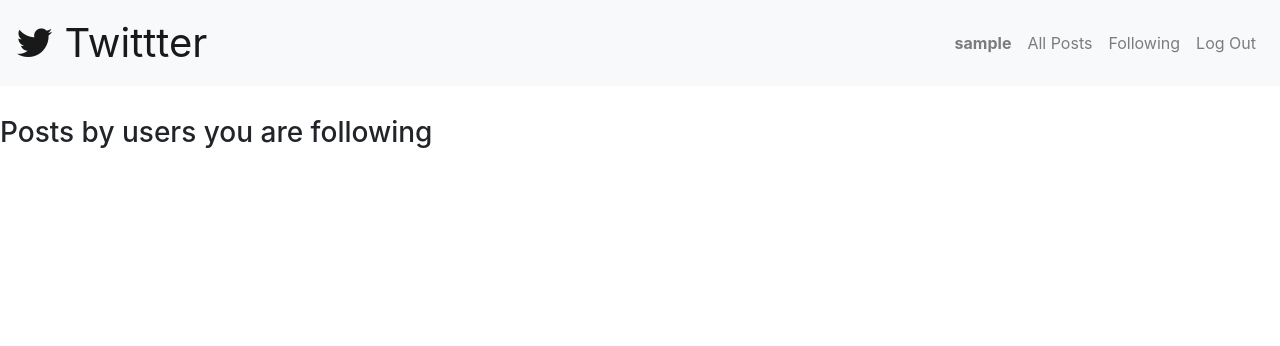
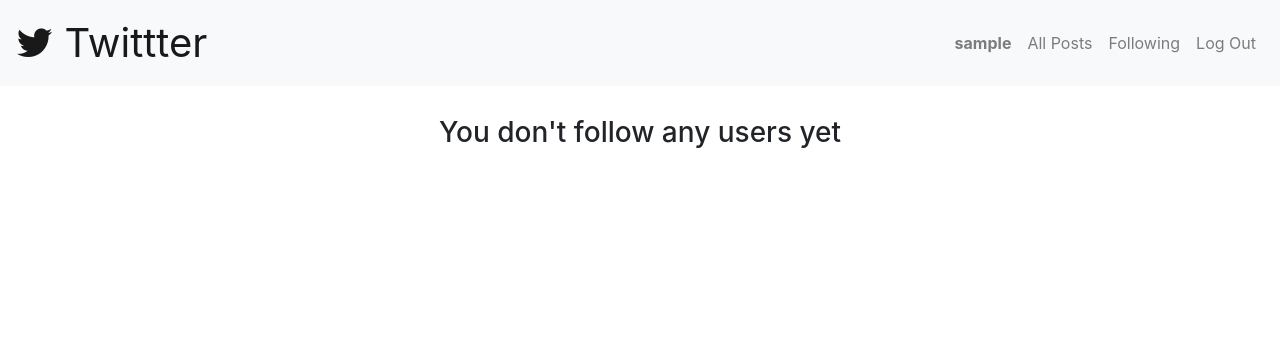
Before and after one commit to tom55dev/Network, a Django app: page /following in a window 1280 px wide. Shown: the top 346 px of the page. Run offline with Django 3.2, Linux system fonts and the light colour scheme; the visitor is signed in with stand-in values (Sample User, id 1); data that the repository does not hold is empty; some libraries are stand-ins or nearby versions.

Commit message:
chore: handle empty Following page scenarios

```diff
--- a/network/templates/network/following.html
+++ b/network/templates/network/following.html
@@ -3,8 +3,13 @@
 {% load static %}
 
 {% block body %}
-
-    <h3 id="following-posts"> Posts by users you are following </h3>
+    {% if posts_exist %}
+        <h3 class="following-posts"> Posts by users you are following</h3>
+    {% elif following_exists %}
+        <h3 class="following-posts"> Users you are following don't have any posts yet</h3>
+    {% else %}
+        <h3 class="following-posts"> You don't follow any users yet</h3>
+    {% endif %}
 
     {% for post in page_posts %}
         {% csrf_token %}
--- a/network/views.py
+++ b/network/views.py
@@ -189,6 +189,8 @@
     """Render following template."""
     following_users = Following.objects.filter(user=request.user).values('following')
     posts = Post.objects.filter(user__in=following_users).order_by('-timestamp')
+    following_exists = following_users.count() > 0
+    posts_exist = posts.count() > 0
 
     for post in posts:
         post.is_liked = False
@@ -203,7 +205,9 @@
     return render(request, "network/following.html", {
         "posts": posts,
         "page_posts": page_posts,
-        "show_pagination": show_pagination
+        "show_pagination": show_pagination,
+        "following_exists": following_exists,
+        "posts_exist": posts_exist
     })
 
 
```
